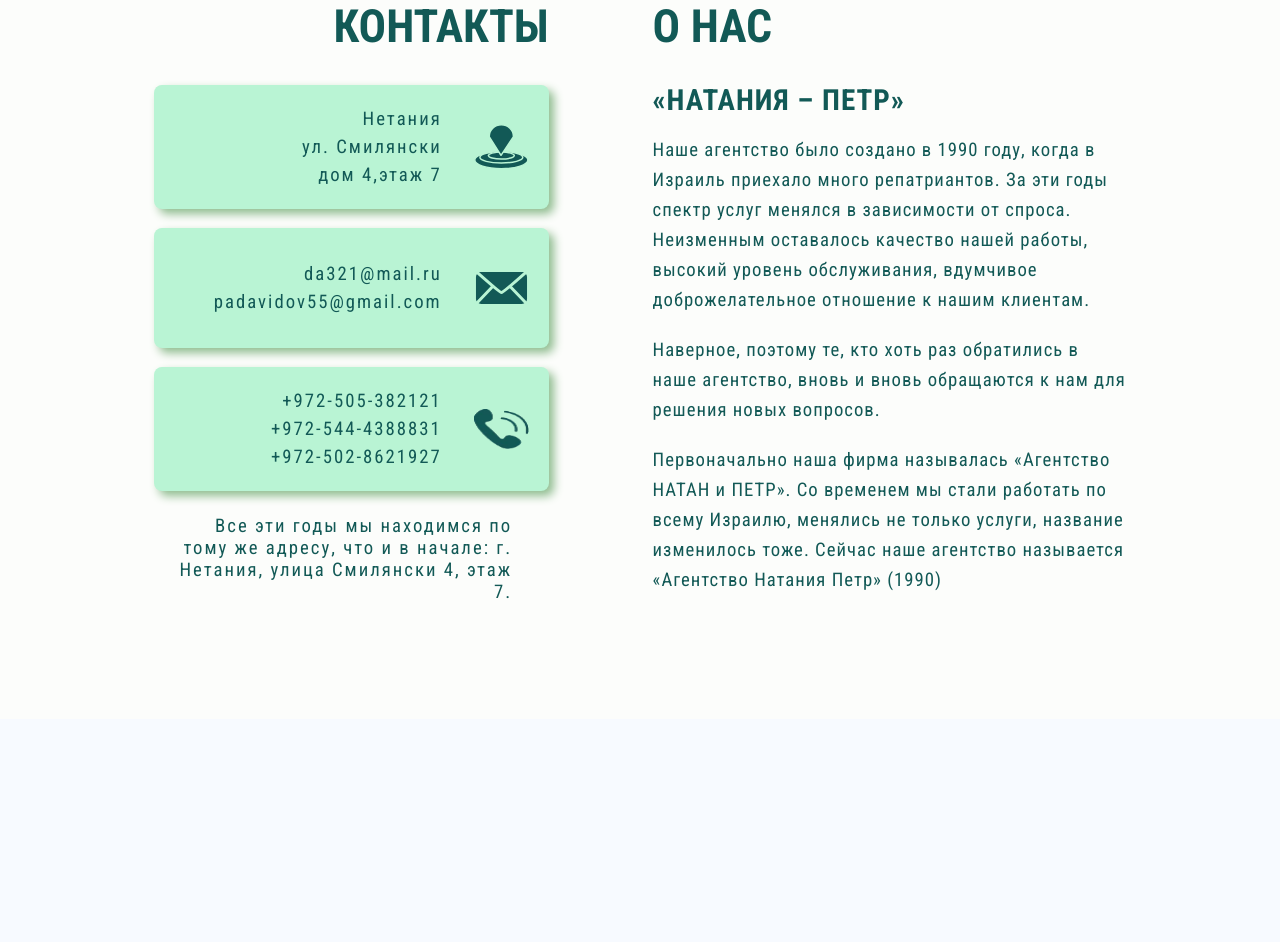
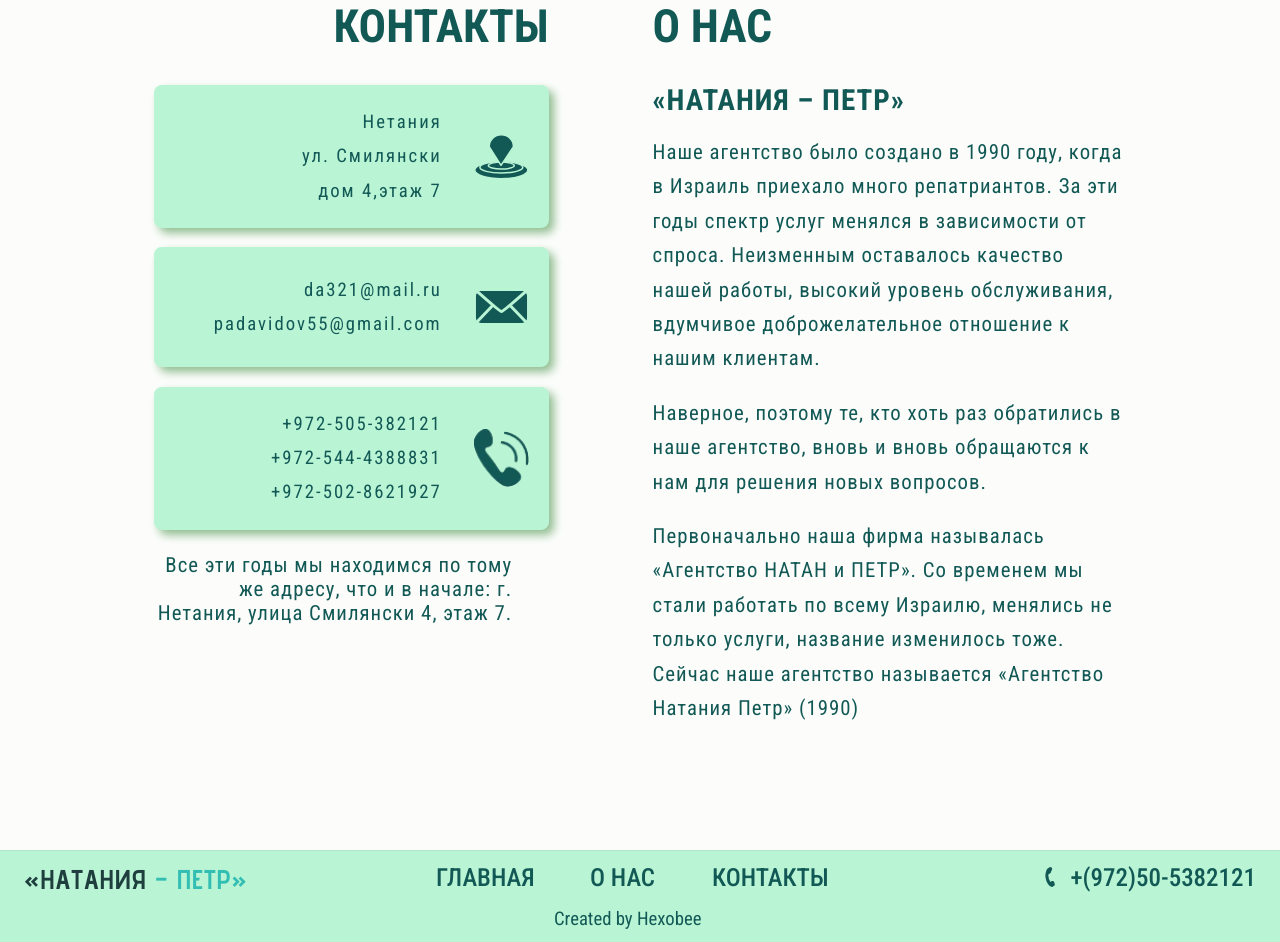
Before and after one commit to Vekshinskii/netaniapetr, a Next.js app: page / in a window 1280 px wide. Shown: the part 860-1802 px from the top of the page. Before the commit the page ends 1579 px from the top, so only its background shows below. Built offline with nearby package versions, Linux system fonts and the light colour scheme.

Commit message:
updated ConsultButton, WhatsappButton, page.tsx, page.module.css

```diff
--- /dev/null
+++ b/src/app/components/Footer/Footer.module.css
@@ -0,0 +1,113 @@
+/* Контейнер с фоном на всю ширину */
+.footer_container {
+    width: 100%;
+    background: #B9F4D4;
+    border-top: 1px solid rgba(0,0,0,.06);
+}
+
+.footer {
+    /*max-width: 1200px;           !* при желании поменяй *!*/
+    margin: 0 auto;
+    padding: 12px 24px;
+    display: grid;
+    grid-template-columns: 1fr auto 1fr;
+    align-items: start;
+    column-gap: 24px;
+}
+
+.logo {
+    font-weight: bold;
+    font-size: 1.7rem;
+    font-family: "Advent Pro", sans-serif;
+    text-decoration: none;
+    letter-spacing: 1px;
+    text-transform: uppercase;
+    color: #1f3f3e;
+    white-space: nowrap;
+}
+.second_part_logo {
+    color: #33beb3;
+}
+
+.footer_section {
+    display: flex;
+    flex-direction: column;
+    align-items: center;
+    gap: 6px;
+}
+
+.nav {
+    display: flex;
+    gap: clamp(16px, 4vw, 40px);
+    align-items: center;
+    justify-content: center;
+    flex-wrap: wrap;
+}
+.nav_to_section {
+    text-decoration: none;
+    font-weight: 500;
+    font-size:calc(var(--index) * 1.2);
+    will-change: transform, opacity;
+    text-wrap: nowrap;
+    margin-inline-end: 16px;
+}
+.nav_to_section:hover,
+.nav_to_section:focus-visible { color: #33BEB3; }
+
+/* “Created by HexoBee” — маленькая строка под меню */
+.create {
+    text-decoration: none;
+    margin-top: 10px;
+    font-size: calc(var(--index) * 0.9);
+    margin-inline-start: -6%;
+    transition: color .2s ease, opacity .2s ease;
+}
+.create:hover,
+.create:focus-visible { color: #125956; opacity: .9; }
+
+.tel {
+    display: inline-flex;
+    align-items: center;
+    justify-content: flex-end;
+    gap: 8px;
+    font-weight: 500;
+    font-size:calc(var(--index) * 1.2);
+    text-decoration: none;
+}
+.phone_icon {
+    width: 22px; height: 22px;
+}
+
+.create_mobile {
+    display: none;
+}
+
+
+@media (max-width: 900px) {
+    .footer {
+        grid-template-columns: 1fr;
+        row-gap: 10px;
+        text-align: center;
+    }
+    .tel {
+        justify-content: center;
+    text-align: center}
+    .create_mobile {
+        display: block;
+        text-align: center;
+        padding: 8px 0 12px;
+        font-size: calc(var(--index) * 1.3);
+        letter-spacing: 1px;
+        opacity: .75;
+    }
+    .create {
+        display: none;
+    }
+}
+
+@media (max-width: 520px) {
+    /*.logo { font-size: 14px; }*/
+    /*.nav_to_section { font-size: 12px; }*/
+    .create { display: none; }         /* на очень узких экранах переносим подпись вниз */
+
+}
--- a/src/app/components/Footer/index.tsx
+++ b/src/app/components/Footer/index.tsx
@@ -0,0 +1,54 @@
+'use client';
+import Image from 'next/image';
+import Link from 'next/link';
+import styles from './Footer.module.css';
+
+export default function Footer() {
+    return (
+        <div className={styles.footer_container}>
+            <footer className={styles.footer}>
+                <Link href="/" className={styles.logo} aria-label="На главную">
+                    «НАТАНИЯ <span className={styles.second_part_logo}>– ПЕТР»</span>
+                </Link>
+
+                <div className={styles.footer_section}>
+                    <nav className={styles.nav} aria-label="Навигация в подвале">
+                        <Link className={styles.nav_to_section} href="/">ГЛАВНАЯ</Link>
+                        <Link className={styles.nav_to_section} href="#about_info">О НАС</Link>
+                        <Link className={styles.nav_to_section} href="#contact">КОНТАКТЫ</Link>
+                    </nav>
+
+                    <Link
+                        href="https://hexobee.com/"
+                        target="_blank"
+                        rel="noopener noreferrer"
+                        className={styles.create}
+                    >
+                        Created by Hexobee
+                    </Link>
+                </div>
+
+                <a href="tel:+972505382121" className={styles.tel}>
+                    <Image
+                        className={styles.phone_icon}
+                        src="/images/icon_phon_header.webp"
+                        alt="Телефон"
+                        width={22}
+                        height={22}
+                    />
+                    <span>+(972)50-5382121</span>
+                </a>
+
+                <Link
+                    href="https://hexobee-ed04d.web.app/"
+                    target="_blank"
+                    rel="noopener noreferrer"
+                    className={styles.create_mobile}
+                >
+                    Created by Hexobee
+                </Link>
+            </footer>
+
+        </div>
+    );
+}
--- a/src/app/globals.css
+++ b/src/app/globals.css
@@ -7,6 +7,9 @@
 
 :root {
   --index: calc(1vw + 1vh);
+  --wa-color: #125956;
+  --wa-size: 60px;
+
   background-color: rgba(0, 113, 255, 3%);
 }
 
@@ -53,6 +56,12 @@ h2 {
   font-family: "Roboto Condensed", sans-serif;
   font-weight: 500;
   font-size:calc(var(--index) * 1.4);
+}
+p {
+  font-family: "Roboto Condensed", sans-serif;
+  letter-spacing: 1px;
+  font-size: calc(var(--index) * 1);
+  line-height: 4.3vh;
 }
 /* ========== HEADER ========== */
 .header {
@@ -246,6 +255,9 @@ h2 {
 
 /* ========== RESPONSIVE ========== */
 @media (max-width: 1030px) {
+  h2{
+    font-size: 1.4rem;
+  }
   .nav {
     position: fixed;
     top: -300%;
--- a/src/app/layout.tsx
+++ b/src/app/layout.tsx
@@ -1,13 +1,10 @@
-// app/layout.tsx
 import type { Metadata, Viewport } from "next";
 import "./globals.css";
-
-// Google Fonts (с кириллицей)
 import { Advent_Pro, Roboto_Condensed } from "next/font/google";
 
 const adventPro = Advent_Pro({
     subsets: ["latin", "cyrillic"],
-    weight: ["400", "600", "700"],   // укажи только реально используемые веса
+    weight: ["400", "600", "700"],
     variable: "--font-advent",
     display: "swap",
 });
--- a/src/app/page.module.css
+++ b/src/app/page.module.css
@@ -14,7 +14,9 @@
     width: 100vw;
     height: 100vh;
 }
-
+.whatsapp_mobile{
+    display: none;
+}
 .content {
     margin-top: 22vh;
     display: flex;
@@ -188,6 +190,10 @@
     margin-inline-start: 1vw;
     fill: #B9F4D4;
 }
+.icon_phone {
+    height: fit-content;
+    width: calc(var(--index) * 2);
+}
 .contact_section p {
     margin-inline-start: 20px;
     font-family: "Roboto Condensed", sans-serif;
@@ -239,24 +245,19 @@
     }
 }
 .contact_text {
-    font-family: "Roboto Condensed", sans-serif;
-    letter-spacing: 2px;
-    font-size: calc(var(--index) * 0.8);
     text-align: end;
     padding: 0 20px;
-    line-height: 28px;
+    line-height: 30px;
 }
-
 .about_us_text {
     margin-top: 0.5vh;
     font-family: "Roboto Condensed", sans-serif;
     letter-spacing: 1px;
-    font-size: calc(var(--index) * 0.8);
+    font-size: calc(var(--index) * 1);
     text-align: end;
     text-wrap: wrap;
     width: 28vw;
     height: fit-content;
-    max-width: max-content;
 }
 
 .contact_group_blue {
@@ -285,11 +286,6 @@
 /* ===== MEDIA ===== */
 
 @media (max-width: 2500px) {
-    /*.main_page {*/
-    /*    height: 80vh;*/
-    /*    align-items: start;*/
-    /*    justify-content: start;*/
-    /*}*/
     .consult {
         h2 {
             font-size: calc(var(--index) * 0.9);
@@ -333,7 +329,7 @@
         top: calc(var(--index) * 15);
     }
 }
-@media (max-width: 1030px) {
+@media (max-width: 768px) {
     .create {
         display: none;
     }
@@ -367,23 +363,12 @@
     .man {
         display: none;
     }
-    .whatsapp_mobile {
-        display: block;
-        position: fixed;
-        bottom: 2vh;
-        left: 3vw;
-        width: 65px;
-        height: 65px;
-        background-image: url("/public/images/whatsapp.webp");
-        background-size: cover;
-        background-position: center;
-    }
     .order_consultation {
         display: none;
     }
     .list_services {
         top: 21vh;
-        left: 10%;
+        left: 15%;
         width: 90vw;
         height: fit-content;
         display: flex;
@@ -404,14 +389,20 @@
         margin-bottom: 6px;
     }
 .consult {
-    top: 100%;
-    width: 100%;
+    top: 95vh;
+    width: 100vw;
+    padding: 16px;
     text-align: center;
+    justify-content: center;
+    h2{
+        font-size: 1.4rem;
+    }
+
+    height: fit-content;
 }
     .main_page {
         align-items: start;
-        justify-content: right;
-        margin-inline-end: 13%;
+        justify-content: center;
         height: 100vh;
     }
     .content {
@@ -431,6 +422,7 @@
         display: block;
     }
     .title {
+        display: flex;
         margin-inline-start: 3.5%;
         width: 90%;
         font-size: calc(var(--index) * 2);
@@ -472,6 +464,8 @@
     .contact_section {
         order: 2;
         align-items: center;
+        justify-content: center;
+        margin-top: 0;
     }
 
     .contact_section h1 {
@@ -525,20 +519,15 @@
         width: 90%;
     }
     .whatsapp_mobile {
-        position: fixed;
-        display: block;
-        margin-top: 6.8vh;
-        background-image: url("/public/images/whatsapp.webp");
-        fill: #125956;
-        background-size: cover;
-        background-repeat: no-repeat;
-        background-position: center;
-        cursor: pointer;
-        transition: transform 0.3s ease;
+        display: flex;
+       position: fixed;
+       bottom: 20px;
+       left: 20px;
         z-index: 1000;
-        bottom: 2vh;
-        left: 3vw;
-        width: 65px;
-        height: 65px;
+
+   }
+    .whatsapp_desk,
+    .consultbutton_desk {
+        display: none;
     }
 }
--- a/src/app/page.tsx
+++ b/src/app/page.tsx
@@ -2,19 +2,16 @@ import Image from "next/image";
 import Link from "next/link";
 import styles from "./page.module.css";
 import Header from "../app/components/Header/index";
-import Footer from "../app/components/Header/index";
+import Footer from "../app/components/Footer/index";
 import WhatsappButton from "@/app/components/commons/WhatsappButton";
 import ConsultButton from "@/app/components/commons/ConsultButton";
 
 export default function HomePage() {
     return (
         <main className={styles.home_wrapper}>
-            {/* Index на всех страницах */}
             <Header />
-            {/* Декоративные оверлеи */}
             <div className="blur-overlay" />
 
-            {/* Mobile light */}
             <Image
                 className={styles.elem_light_mobile}
                 alt="elem_light_mobile"
@@ -23,7 +20,7 @@ export default function HomePage() {
                 height={1400}
                 priority
             />
-            {/* Blue shape (mobile) */}
+
             <Image
                 className={styles.elem_blue_mobile}
                 alt="elem_blue_mobile"
@@ -39,10 +36,10 @@ export default function HomePage() {
                         ПЕРЕВОД ДОКУМЕНТОВ <br /> ГРАЖДАНСТВО В ИЗРАИЛЕ
                     </h1>
 
-                   <ConsultButton/>
-                   <WhatsappButton/>
+                   <ConsultButton className={styles.consultbutton_desk}  style={{ margin: '6.8vh 0' }}/>
+                   <WhatsappButton className={styles.whatsapp_desk}/>
                 </div>
-
+                <WhatsappButton size={70} className={styles.whatsapp_mobile}/>
                 <Image
                     className={styles.elem_light}
                     alt="elem_light"
@@ -148,10 +145,8 @@ export default function HomePage() {
                             </div>
 
                             <div className={styles.about_us_text}>
-                                <p>
                                     Все эти годы мы находимся по тому же адресу, что и в начале: г. Нетания, улица
                                     Смилянски 4, этаж 7.
-                                </p>
                             </div>
                         </div>
 
@@ -186,9 +181,7 @@ export default function HomePage() {
                     </div>
                 </div>
             </section>
-
-            {/* Footer на всех страницах */}
-            <Footer />
+<Footer/>
         </main>
     );
 }
```
Also changed, not shown: src/app/components/commons/ConsultButton.tsx (+11 -7 lines), src/app/components/commons/WhatsappButton.tsx (+24 -10 lines).
